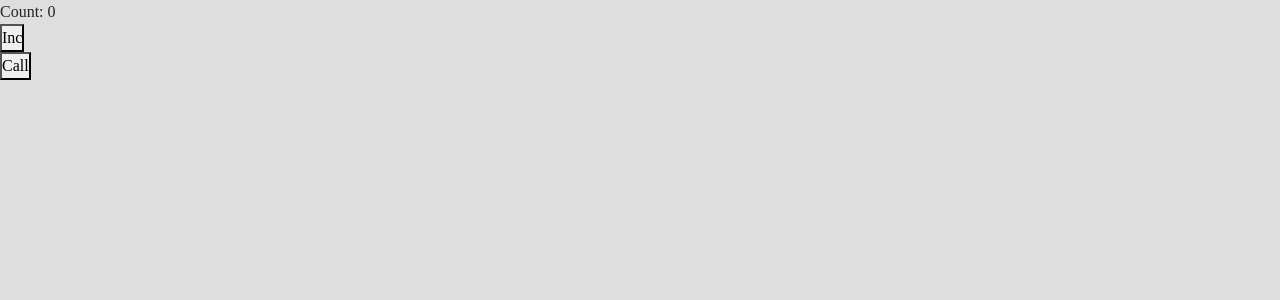
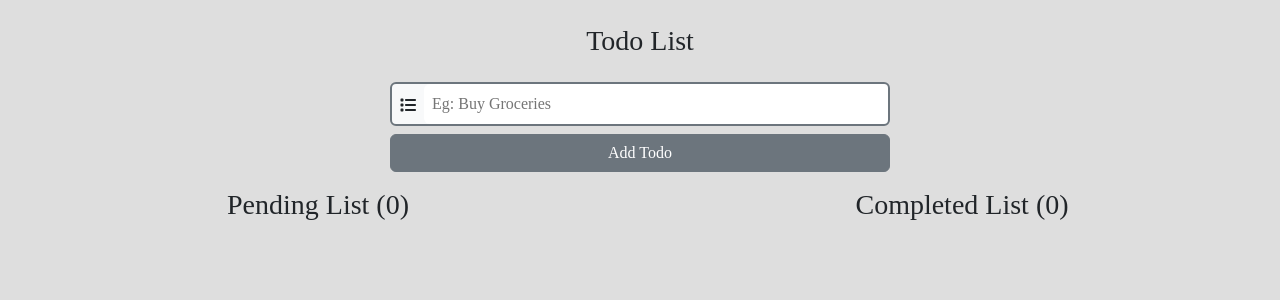
Before and after one commit to mern-trainer/Ramnas-Batch, a React (Vite) app in the folder app/: page / in a window 1280 px wide. Shown: the top 300 px of the page. Built offline with nearby package versions, Linux system fonts and the light colour scheme; a web font is replaced by a local one.

Commit message:
todo props

```diff
--- a/app/src/App.jsx
+++ b/app/src/App.jsx
@@ -21,8 +21,8 @@ const App = () => {
    return <Fragment>
       {/* <States /> */}
       {/* <Mapping /> */}
-      {/* <TodoList /> */}
-      <ParentComponent />
+      <TodoList />
+      {/* <ParentComponent /> */}
       {/* <PasswordGenerator /> */}
       {/* <Responsive /> */}
       {/* <Navbar expand="lg" className="bg-body-tertiary">
--- /dev/null
+++ b/app/src/Components/TodoListTemplate.jsx
@@ -0,0 +1,42 @@
+import { Fragment } from "react";
+import { FaCheckCircle, FaPen, FaTrash } from "react-icons/fa";
+import { FaCircleXmark } from "react-icons/fa6";
+
+const TodoListTemplate = ({ type, todoList, handleTaskUpdate, editableTask, editedTitle, setEditedTitle, handleDelete, handleStatus, setEditableTask  }) => {
+    return <div className="d-flex flex-column gap-2 mt-3 w-100">
+        <h3 className="text-center">{type} List ({todoList.filter(item => item.status == type).length})</h3>
+        {
+            todoList.filter(item => item.status == type).map((data) => {
+                return <div key={data.id} className="d-flex border border-2 border-secondary justify-content-between rounded p-3 text-secondary">
+                    <div>
+                        <div>
+                            {
+                                // Optional Chaining
+                                editableTask == data?.id ? <Fragment>
+                                    <input type="text" value={editedTitle} onChange={(e) => setEditedTitle(e.target.value)} />
+                                    <button className="btn btn-success" onClick={handleTaskUpdate}>Save</button>
+                                </Fragment> : data.title
+                            }
+                        </div>
+                        <div>{data.status}</div>
+                        <div>{data.createdAt}</div>
+                        <div>{data.updatedAt}</div>
+                    </div>
+                    <div className="d-flex flex-column align-items-center justify-content-around">
+                        {
+                            type == "Pending" ? <Fragment>
+                                <FaTrash color="red" cursor={"pointer"} onClick={() => handleDelete(data.id)} />
+                                <FaCheckCircle color="green" cursor={"pointer"} onClick={() => handleStatus(data.id)}/>
+                                <FaPen color="blue" cursor={"pointer"} onClick={() => { setEditableTask(data.id); setEditedTitle(data.title) }} />
+                            </Fragment> : <FaCircleXmark color="red" cursor={"pointer"} onClick={() => handleStatus(data.id)}/>
+                        }
+
+
+                    </div>
+                </div>
+            })
+        }
+    </div>
+}
+
+export default TodoListTemplate
--- a/app/src/Pages/ChildComponent.jsx
+++ b/app/src/Pages/ChildComponent.jsx
@@ -1,7 +1,7 @@
 const ChildComponent = ({ counter, setCounter, handleDataFromChild }) => {
 
-    return <div>
-        <button onClick={() => setCounter((prev) => prev + 1)}>Call</button>
+    return <div className="w-25">
+        <button className="btn btn-danger w-100" onClick={() => setCounter((prev) => prev - 1)}>Decrement</button>
     </div>
 }
 
--- a/app/src/Pages/ParentComponent.jsx
+++ b/app/src/Pages/ParentComponent.jsx
@@ -13,11 +13,13 @@ const ParentComponent = () => {
         console.log(data);
     }
 
-    return <Fragment>
-        <div>Count: {counter}</div>
-        <button onClick={() => setCounter(counter + 1)}>Inc</button>
-        <ChildComponent setCounter={setCounter} counter={counter} handleDataFromChild={handleDataFromChild}/>
-    </Fragment>
+    return <div className="d-flex mt-5 flex-column align-items-center gap-3">
+        <div className="fs-3 fw-bold text-uppercase">Count: {counter}</div>
+        <div className="d-flex gap-2 w-100 justify-content-center">
+            <button className="btn btn-success w-25 " onClick={() => setCounter(counter + 1)}>Increment</button>
+            <ChildComponent setCounter={setCounter} counter={counter} handleDataFromChild={handleDataFromChild}/>
+        </div>
+    </div>
 }
 
 export default ParentComponent
--- a/app/src/Pages/TodoList.jsx
+++ b/app/src/Pages/TodoList.jsx
@@ -3,6 +3,7 @@ import { FaCheckCircle, FaEdit, FaPen } from "react-icons/fa"
 import { FaCircleXmark, FaList, FaTrash, FaXmark } from "react-icons/fa6"
 import { toast } from "react-toastify"
 import { v4 } from "uuid"
+import TodoListTemplate from "../Components/TodoListTemplate"
 
 const TodoList = () => {
 
@@ -90,60 +91,8 @@ const TodoList = () => {
             </div>
 
             <div className="d-flex flex-column flex-md-row gap-4 w-100">
-                <div className="d-flex flex-column gap-2 mt-3 w-100">
-                    <h3 className="text-center">Pending List ({todoList.filter(item => item.status == "Pending").length})</h3>
-                    {
-                        todoList.filter(item => item.status == "Pending").map((data) => {
-                            return <div key={data.id} className="d-flex border border-2 border-secondary justify-content-between rounded p-3 text-secondary">
-                                <div>
-                                    <div>
-                                        {
-                                            // Optional Chaining
-                                            editableTask == data?.id ? <Fragment>
-                                                <input type="text" value={editedTitle} onChange={(e) => setEditedTitle(e.target.value)} />
-                                                <button className="btn btn-success" onClick={handleTaskUpdate}>Save</button>
-                                            </Fragment> : data.title
-                                        }
-                                    </div>
-                                    <div>{data.status}</div>
-                                    <div>{data.createdAt}</div>
-                                    <div>{data.updatedAt}</div>
-                                </div>
-                                <div className="d-flex flex-column align-items-center justify-content-around">
-                                    <FaTrash color="red" cursor={"pointer"} onClick={() => handleDelete(data.id)} />
-                                    <FaCheckCircle color="green" cursor={"pointer"} onClick={() => handleStatus(data.id)}/>
-                                    <FaPen color="blue" cursor={"pointer"} onClick={() => { setEditableTask(data.id); setEditedTitle(data.title) }}/>
-                                </div>
-                            </div>
-                        })
-                    }
-                </div>
-                <div className="d-flex flex-column gap-2 mt-3 w-100">
-                    <h3 className="text-center">Completed List ({todoList.filter(item => item.status == "Completed").length})</h3>
-                    {
-                        todoList.filter(item => item.status == "Completed").map((data) => {
-                            return <div key={data.id} className="d-flex border border-2 border-secondary justify-content-between rounded p-3 text-secondary">
-                                <div>
-                                    <div>
-                                        {
-                                            // Optional Chaining
-                                            editableTask == data?.id ? <Fragment>
-                                                <input type="text" value={editedTitle} onChange={(e) => setEditedTitle(e.target.value)} />
-                                                <button className="btn btn-success" onClick={handleTaskUpdate}>Save</button>
-                                            </Fragment> : data.title
-                                        }
-                                    </div>
-                                    <div>{data.status}</div>
-                                    <div>{data.createdAt}</div>
-                                    <div>{data.updatedAt}</div>
-                                </div>
-                                <div className="d-flex flex-column align-items-center justify-content-around">
-                                    <FaCircleXmark color="red" cursor={"pointer"} onClick={() => handleStatus(data.id)}/>
-                                </div>
-                            </div>
-                        })
-                    }
-                </div>
+                <TodoListTemplate type="Pending" setEditableTask={setEditableTask} editableTask={editableTask} editedTitle={editedTitle} setEditedTitle={setEditedTitle} handleDelete={handleDelete} handleStatus={handleStatus} handleTaskUpdate={handleTaskUpdate} todoList={todoList} />
+                <TodoListTemplate type="Completed" setEditableTask={setEditableTask} editableTask={editableTask} editedTitle={editedTitle} setEditedTitle={setEditedTitle} handleDelete={handleDelete} handleStatus={handleStatus} handleTaskUpdate={handleTaskUpdate} todoList={todoList} />
             </div>
         </div>
     </div>
```
